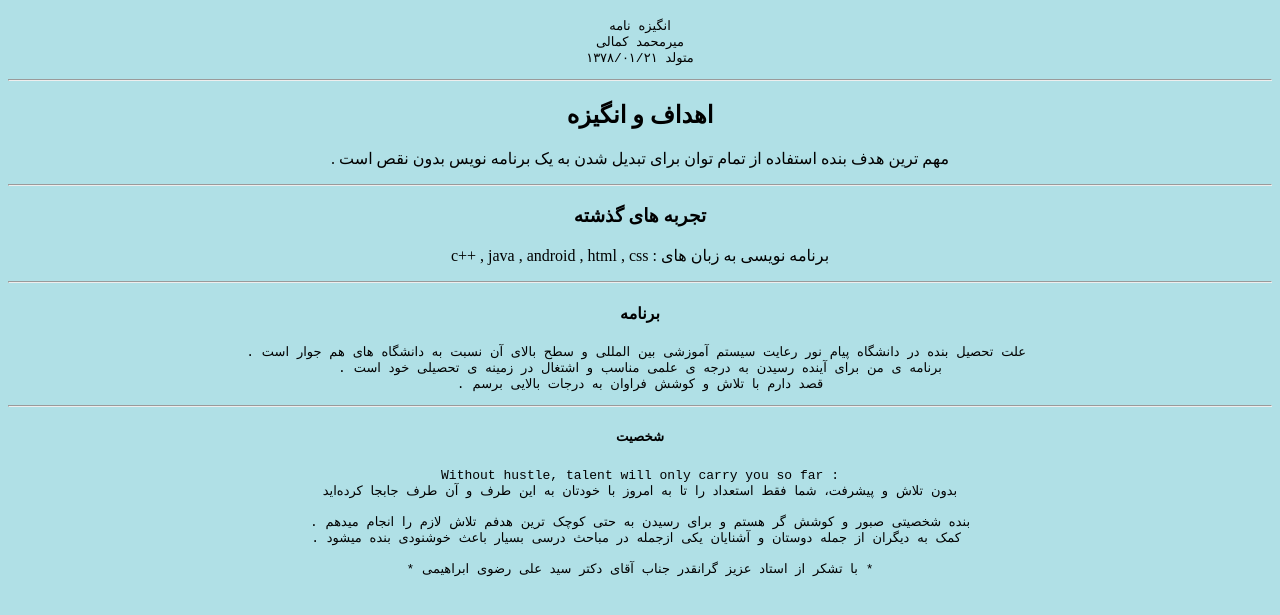
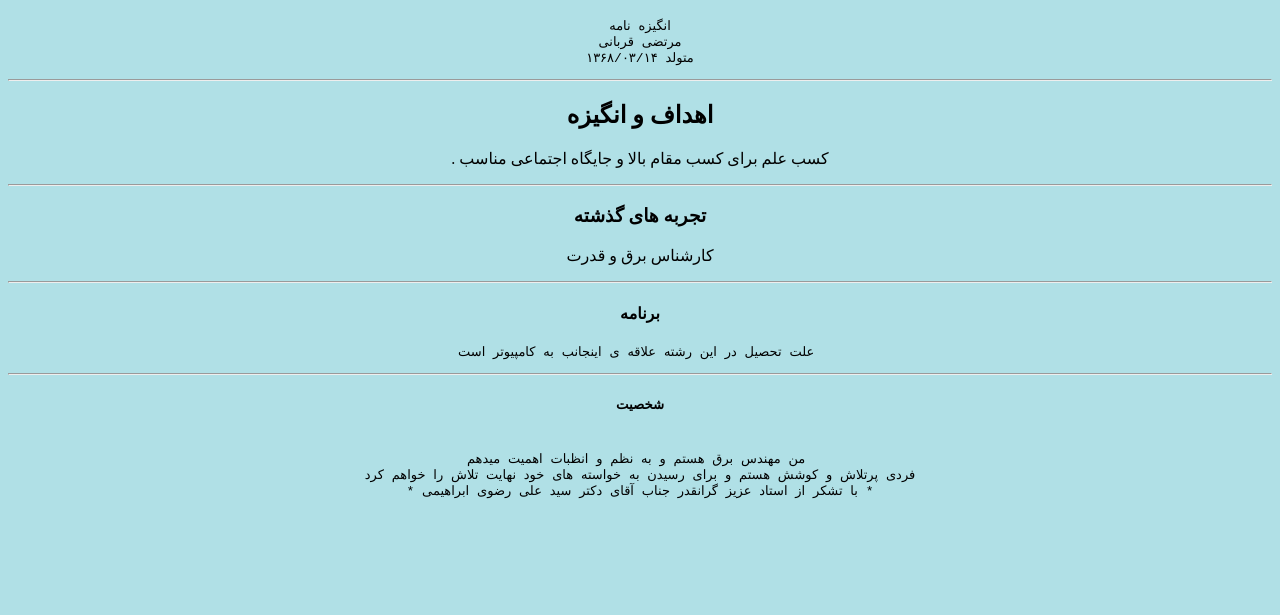
Before and after one commit to mortezaghorbani68/SOP, a plain HTML site: page index.html in a window 1280 px wide. Shown: the part 49-664 px from the top of the page. Drawn offline with Linux system fonts and the light colour scheme.

Commit message:
Update index.html

```diff
--- a/index.html
+++ b/index.html
@@ -11,37 +11,32 @@
 <h1 style="text-align:center;">به نام خدا</h1>
 <pre style="text-align:center;">
 انگیزه نامه
-میرمحمد کمالی
-متولد ۱۳۷۸/۰۱/۲۱
+مرتضی قربانی
+متولد ۱۳۶۸/۰۳/۱۴
 </pre>
 
 <hr>
 
 <h2 style="text-align:center;">اهداف و انگیزه</h2>
-<p style="text-align:center;"> . مهم ترین هدف بنده استفاده از تمام توان برای تبدیل شدن به یک برنامه نویس بدون نقص است
+<p style="text-align:center;"> . کسب علم برای کسب مقام بالا و جایگاه اجتماعی مناسب
 
 <hr>
 
 <h3 style="text-align:center;">تجربه های گذشته</h3>
-<p style="text-align:center;"> c++ , java , android , html , css : برنامه نویسی به زبان های  <p>
+<p style="text-align:center;"> کارشناس برق و قدرت  <p>
 
 <hr>
 
 <h4 style="text-align:center;">برنامه</h4>
-  <pre style="text-align:center;"> . علت تحصیل بنده در دانشگاه پیام نور رعایت سیستم آموزشی بین المللی و سطح بالای آن نسبت به دانشگاه های هم جوار است
-  . برنامه ی من برای آینده رسیدن به درجه ی علمی مناسب و اشتغال در زمینه ی تحصیلی خود است
-  . قصد دارم با تلاش و کوشش فراوان به درجات بالایی برسم  </pre>
+  <pre style="text-align:center;"> علت تحصیل در این رشته علاقه ی اینجانب به کامپیوتر است  </pre>
 
 <hr>
 
 <h5 style="text-align:center;">شخصیت</h5>
 <pre style="text-align:center;">
-Without hustle, talent will only carry you so far :
-بدون تلاش و پیشرفت، شما فقط استعداد را تا به امروز با خودتان به این طرف و آن طرف جابجا کرده‌اید
 
-. بنده شخصیتی صبور و کوشش گر هستم و برای رسیدن به حتی کوچک ترین هدفم تلاش لازم را انجام میدهم
-. کمک به دیگران از جمله دوستان و آشنایان یکی ازجمله در مباحث درسی بسیار باعث خوشنودی بنده میشود
-
+من مهندس برق هستم و به نظم و انظبات اهمیت میدهم
+فردی پرتلاش و کوشش هستم و برای رسیدن به خواسته های خود نهایت تلاش را خواهم کرد
 * با تشکر از استاد عزیز گرانقدر جناب آقای دکتر سید علی رضوی ابراهیمی *
 </pre>
 
```
